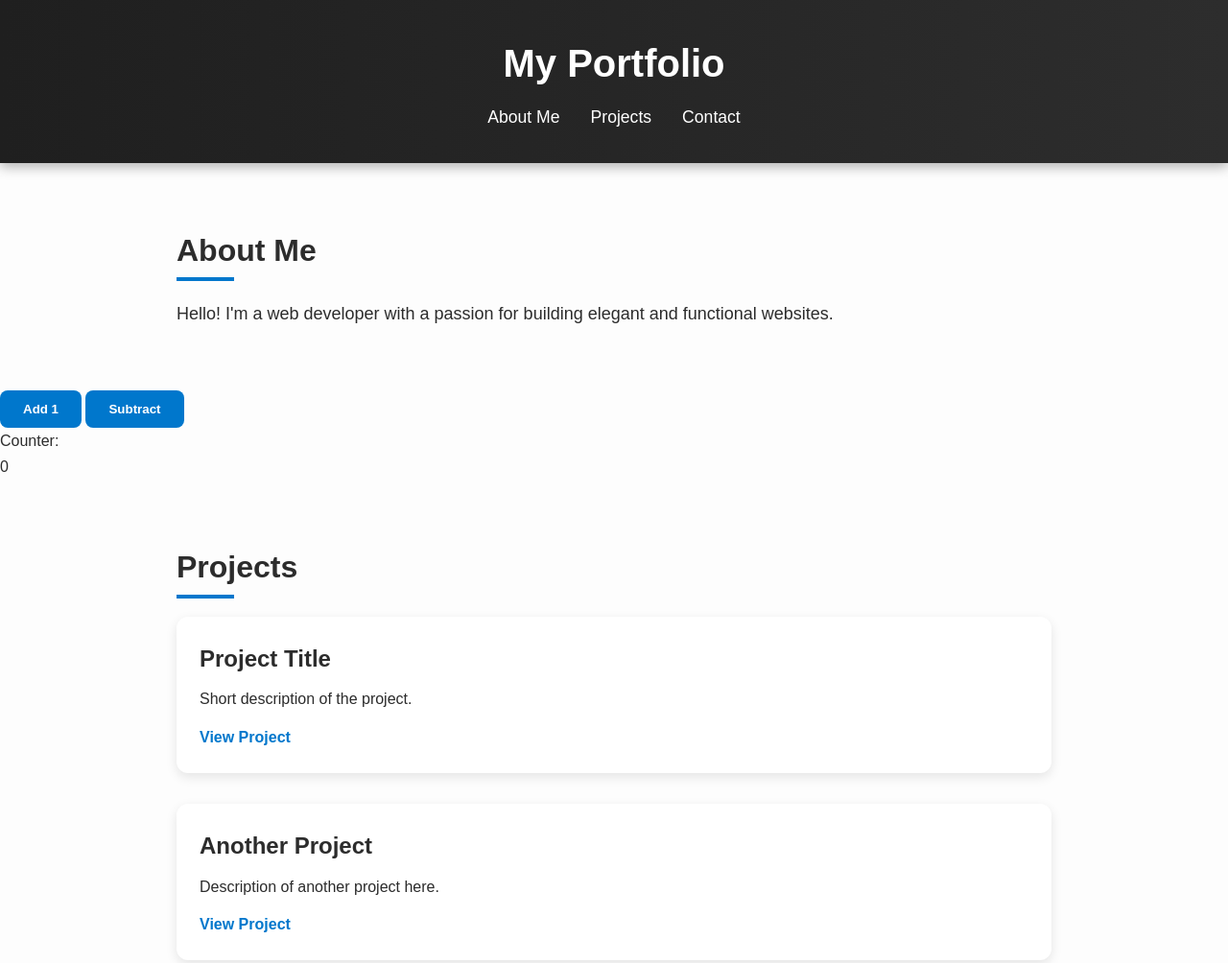
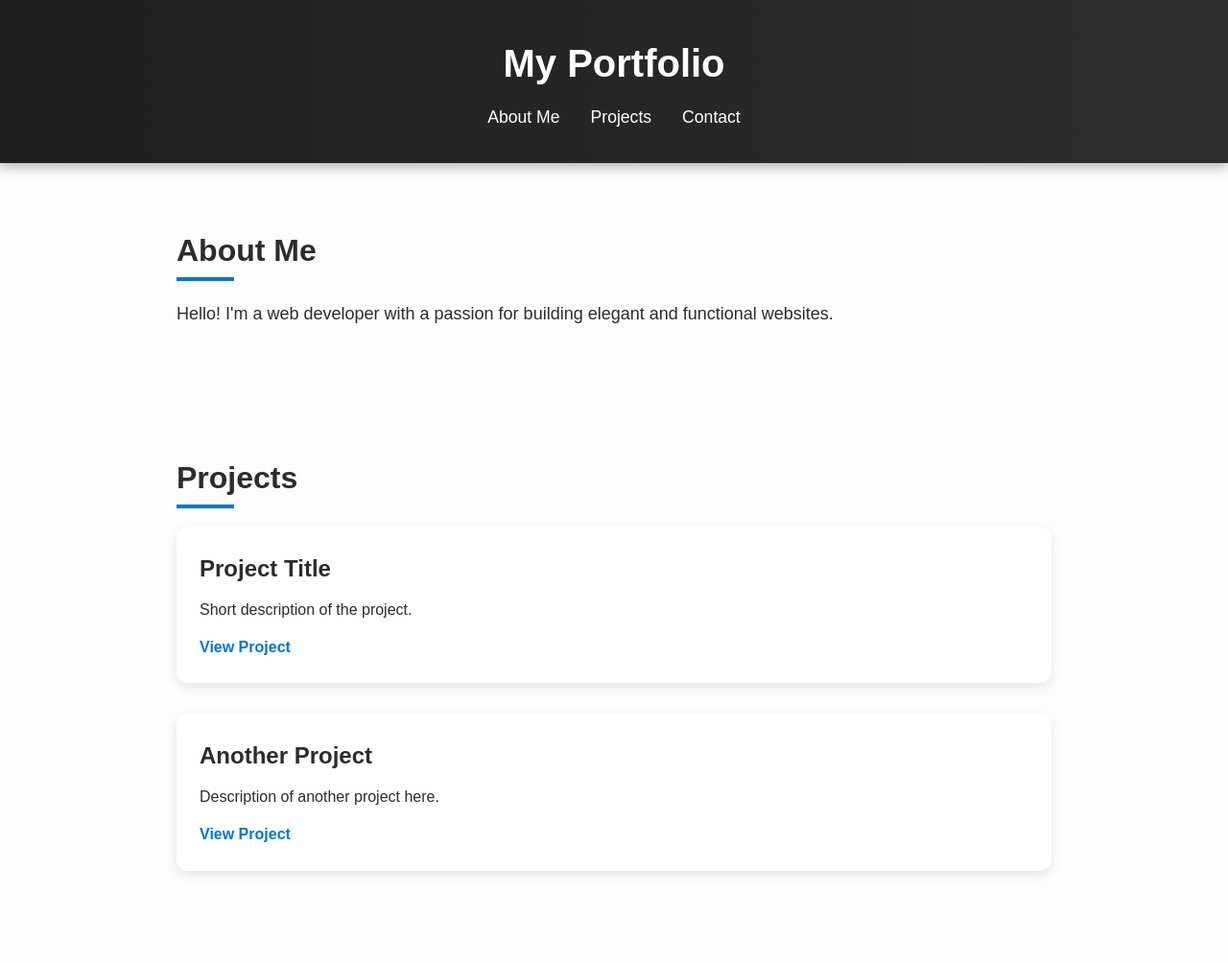
Before and after one commit to SimonMadudu/resume-draft, a plain HTML site: page index.html in a window 1280 px wide. Shown: the top 1004 px of the page at 96% size. Drawn offline with Linux system fonts and the light colour scheme.

Commit message:
Commented Out Code
- Removed html elements for add and subtract buttons

```diff
--- a/index.html
+++ b/index.html
@@ -22,10 +22,10 @@
     <h2>About Me</h2>
     <p>Hello! I'm a web developer with a passion for building elegant and functional websites.</p>
   </section>
-  <button class="addition">Add 1</button>
+  <!-- <button class="addition">Add 1</button>
   <button class="subtraction">Subtract</button>
   <p class="counterBox">Counter: </p>
-  <p class="number">0</p>
+  <p class="number">0</p> -->
 
   <section id="projects">
     <h2>Projects</h2>
```
